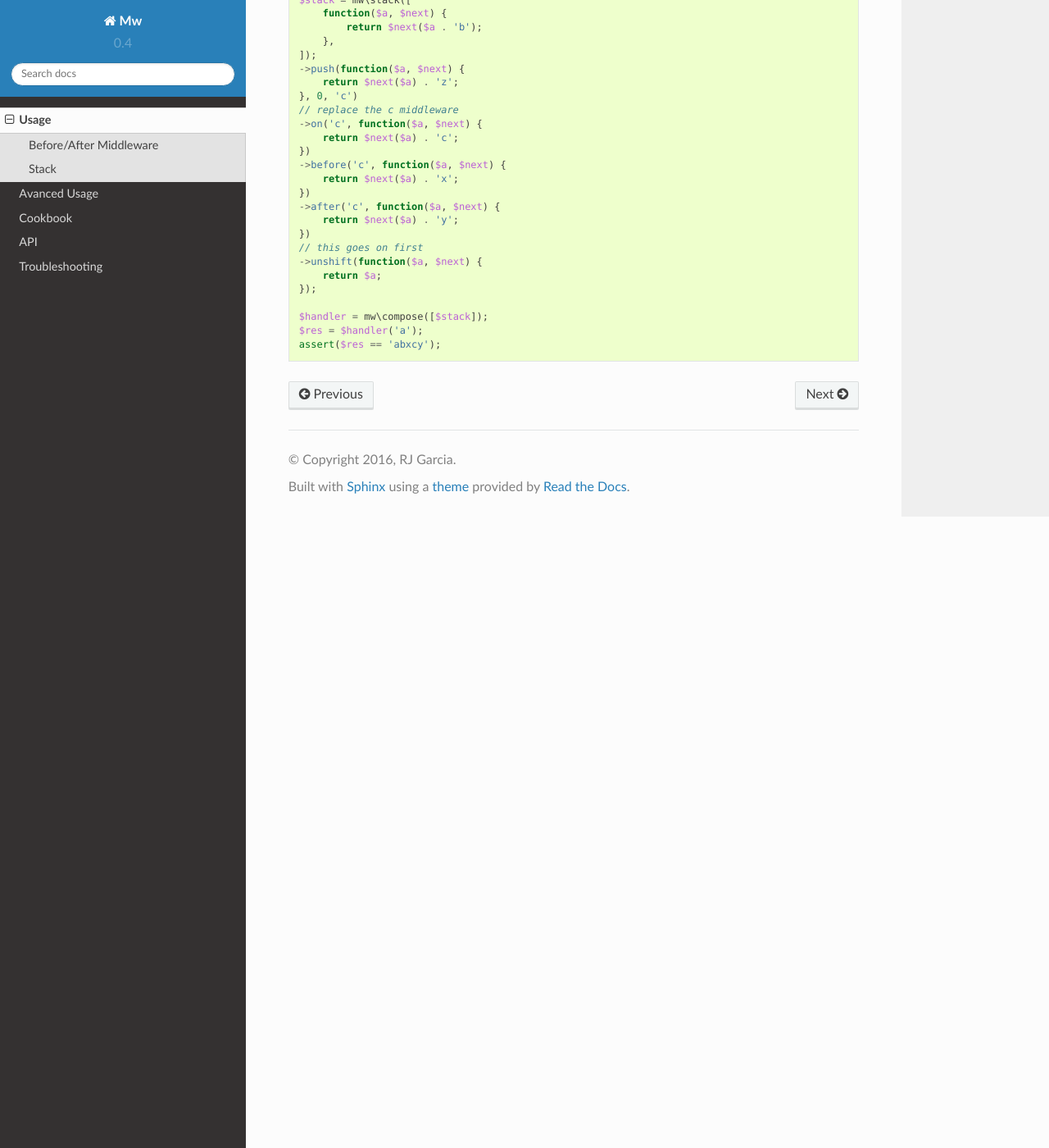
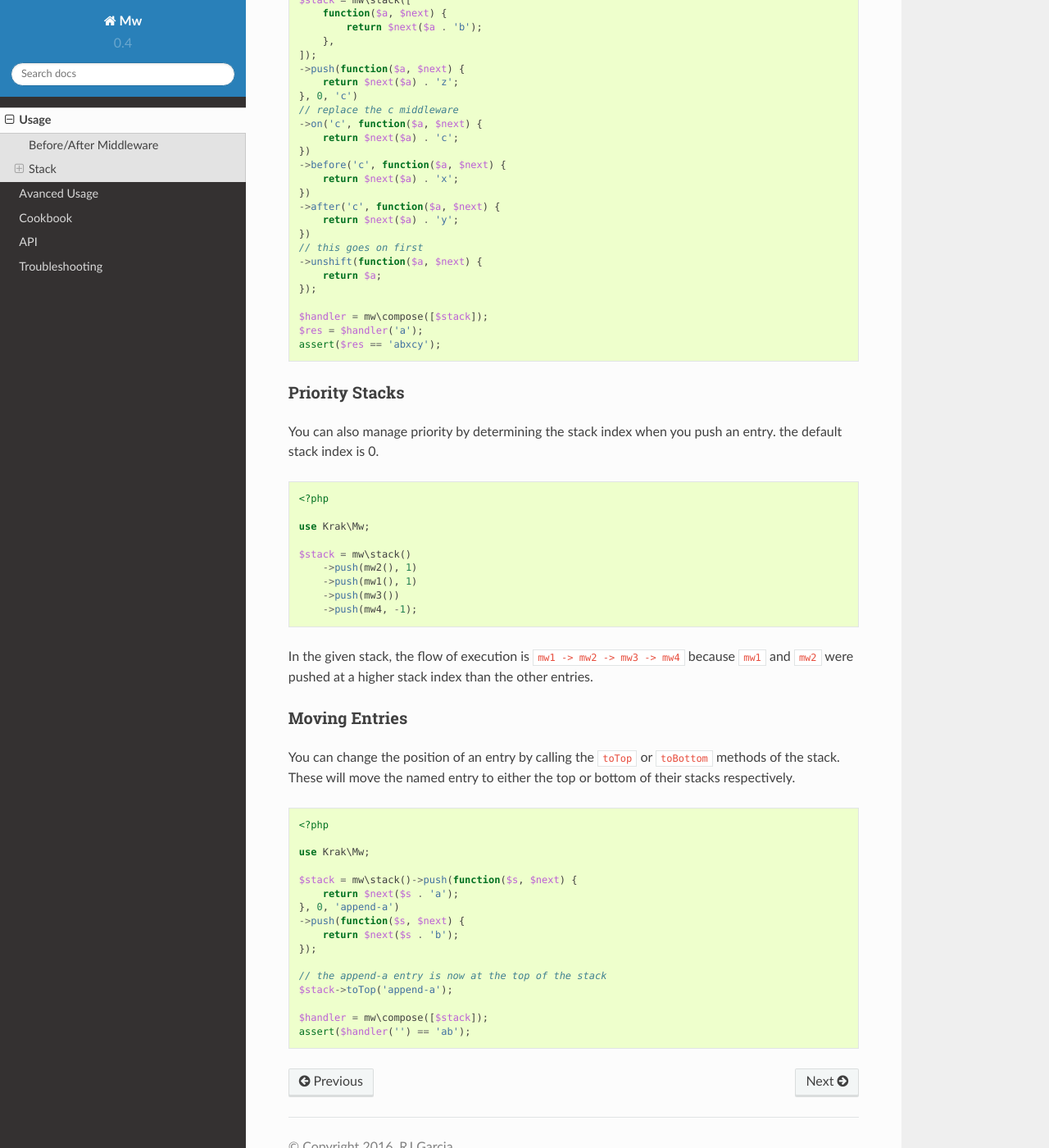
Before and after one commit to krakphp/mw, a Sphinx documentation site: the page built from doc/usage.rst, in a window 1280 px wide and 1400 px high, scrolled down 2569 px. Shown: the whole window at 82% size. Built offline with Sphinx 7.4.7 and the Read the Docs theme 2.0.0, drawn with Linux system fonts in a browser that asks for light colours.

Commit message:
Adding Stack toTop and toBottom methods
- Fixed several bugs in the Stack
- Added new helper methods
- Added documentation

Signed-off-by: RJ Garcia <rj@bighead.net>

```diff
--- a/doc/usage.rst
+++ b/doc/usage.rst
@@ -121,3 +121,46 @@
     $handler = mw\compose([$stack]);
     $res = $handler('a');
     assert($res == 'abxcy');
+
+Priority Stacks
+---------------
+
+You can also manage priority by determining the stack index when you push an entry. the default stack index is 0.
+
+.. code-block:: php
+
+    <?php
+
+    use Krak\Mw;
+
+    $stack = mw\stack()
+        ->push(mw2(), 1)
+        ->push(mw1(), 1)
+        ->push(mw3())
+        ->push(mw4, -1);
+
+In the given stack, the flow of execution is ``mw1 -> mw2 -> mw3 -> mw4`` because ``mw1`` and ``mw2`` were pushed at a higher stack index than the other entries.
+
+Moving Entries
+--------------
+
+You can change the position of an entry by calling the ``toTop`` or ``toBottom`` methods of the stack. These will move the named entry to either the top or bottom of their stacks respectively.
+
+.. code-block:: php
+
+    <?php
+
+    use Krak\Mw;
+
+    $stack = mw\stack()->push(function($s, $next) {
+        return $next($s . 'a');
+    }, 0, 'append-a')
+    ->push(function($s, $next) {
+        return $next($s . 'b');
+    });
+
+    // the append-a entry is now at the top of the stack
+    $stack->toTop('append-a');
+
+    $handler = mw\compose([$stack]);
+    assert($handler('') == 'ab');
```
Also changed, not shown: CHANGELOG.md (+10 -0 lines), doc/api.rst (+8 -0 lines), 2 other files.
